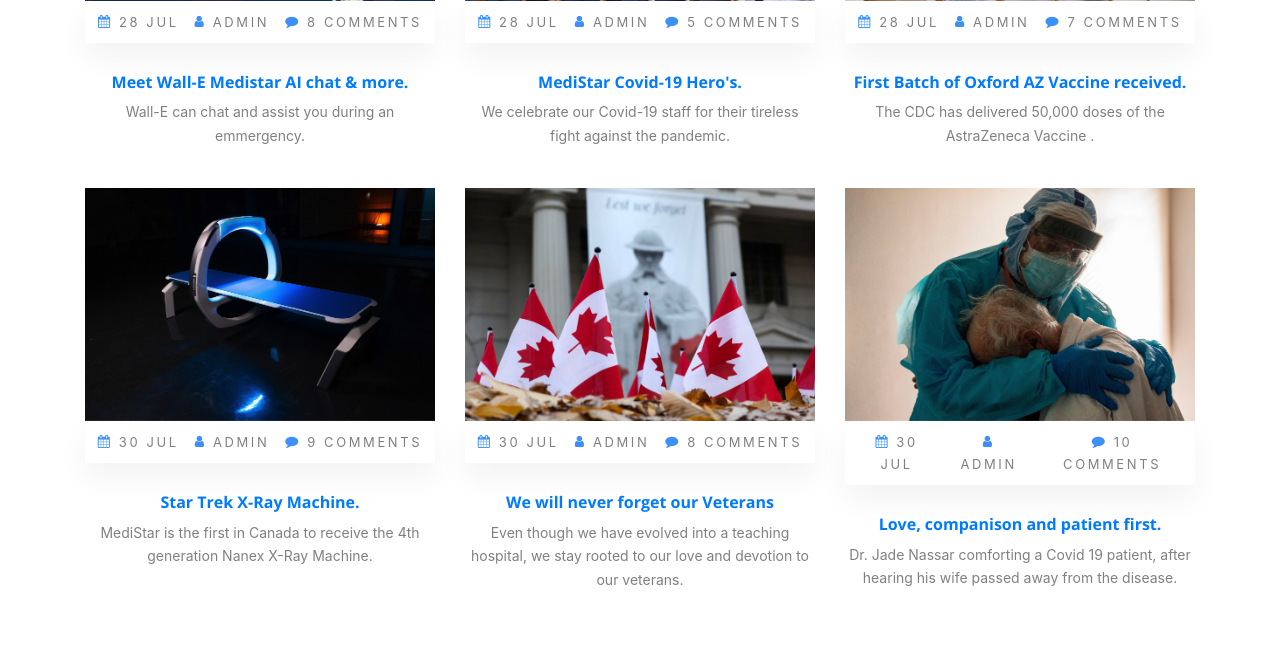
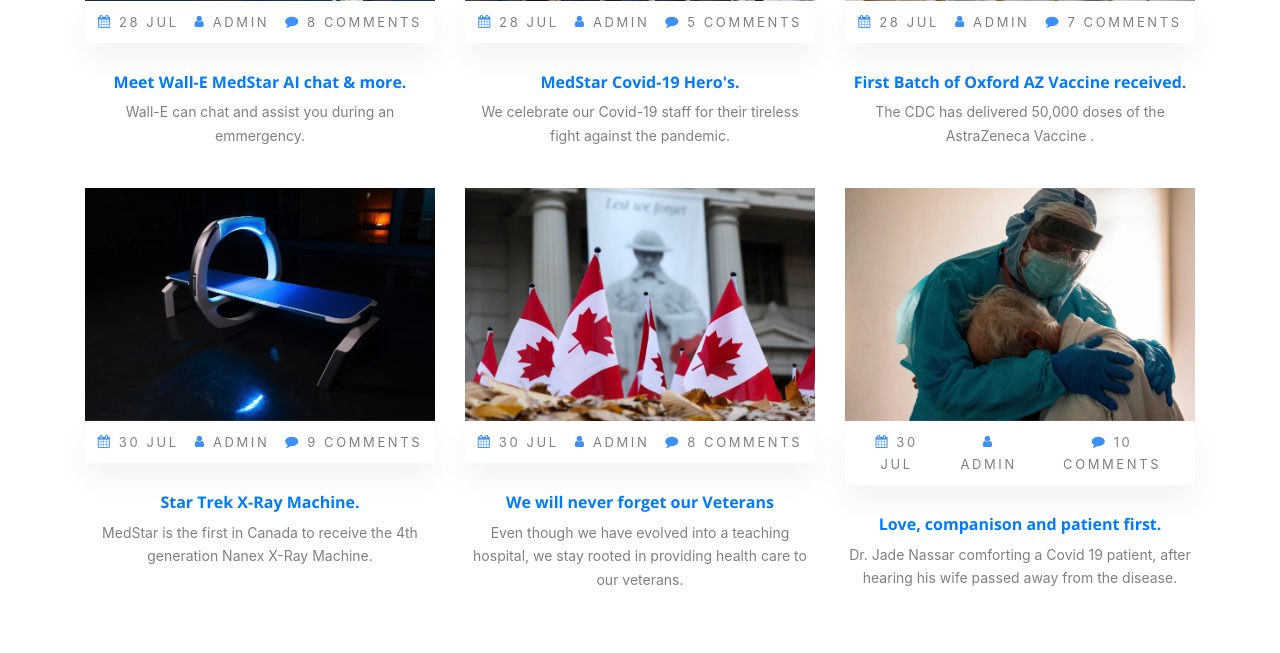
Before and after one commit to Peristratus/hopewell-flask-app, a Flask app: page /blog in a window 1280 px wide. Shown: the part 1122-1775 px from the top of the page. Run offline with Flask 2, Linux system fonts and the light colour scheme; some libraries are stand-ins or nearby versions; some web fonts are replaced.

Commit message:
made changes to text and linked the read more and  contact us button

```diff
--- a/templates/about.html
+++ b/templates/about.html
@@ -213,7 +213,7 @@
             <p> MediStar approach for delivering health care to sick kids is centred on the needs of patients, their families and friends, covering a wide range of clinical departments. To support the patient and family experience,
                  our Family Spaces offer opportunities for family recreation and programming.
             </p>
-            <p><a href="#" class="btn btn-primary">Contact Us</a> <a href="#" class="btn btn-secondary">Read More</a></p>
+            <p><a href="{{url_for('contact')}}" class="btn btn-primary">Contact Us</a> <a href="{{url_for('blog')}}" class="btn btn-secondary">Read More</a></p>
           </div>
         </div>
       </div>
--- a/templates/blog.html
+++ b/templates/blog.html
@@ -139,7 +139,7 @@
                   <span>8 Comments</span>
                 </span>
               </div>
-              <h2><a href="#">Meet Wall-E Medistar AI chat & more.</a></h2>
+              <h2><a href="#">Meet Wall-E MedStar AI chat & more.</a></h2>
               <p>Wall-E can chat and assist you during an emmergency.</p>
             </div>
           </div>
@@ -162,7 +162,7 @@
                   <span>5 Comments</span>
                 </span>
               </div>
-              <h2><a href="#">MediStar Covid-19 Hero's. </a></h2>
+              <h2><a href="#">MedStar Covid-19 Hero's. </a></h2>
               <p>We celebrate our Covid-19 staff for their tireless fight against the pandemic.</p>
             </div>
           </div>
@@ -211,7 +211,7 @@
                 </span>
               </div>
               <h2><a href="#">Star Trek X-Ray Machine.</a></h2>
-              <p>MediStar is the first in Canada to receive the 4th generation Nanex X-Ray Machine.</p>
+              <p>MedStar is the first in Canada to receive the 4th generation Nanex X-Ray Machine.</p>
             </div>
           </div>
           <div class="col-12 col-sm-6 col-md-6 col-lg-4 mb-4">
@@ -234,7 +234,7 @@
                 </span>
               </div>
               <h2><a href="#">We will never forget our Veterans </a></h2>
-              <p>Even though we have evolved into a teaching hospital, we stay rooted to our love and devotion to our veterans.</p>
+              <p>Even though we have evolved into a teaching hospital, we stay rooted in providing health care to our veterans.</p>
             </div>
           </div>
           <div class="col-12 col-sm-6 col-md-6 col-lg-4 mb-4">
```
